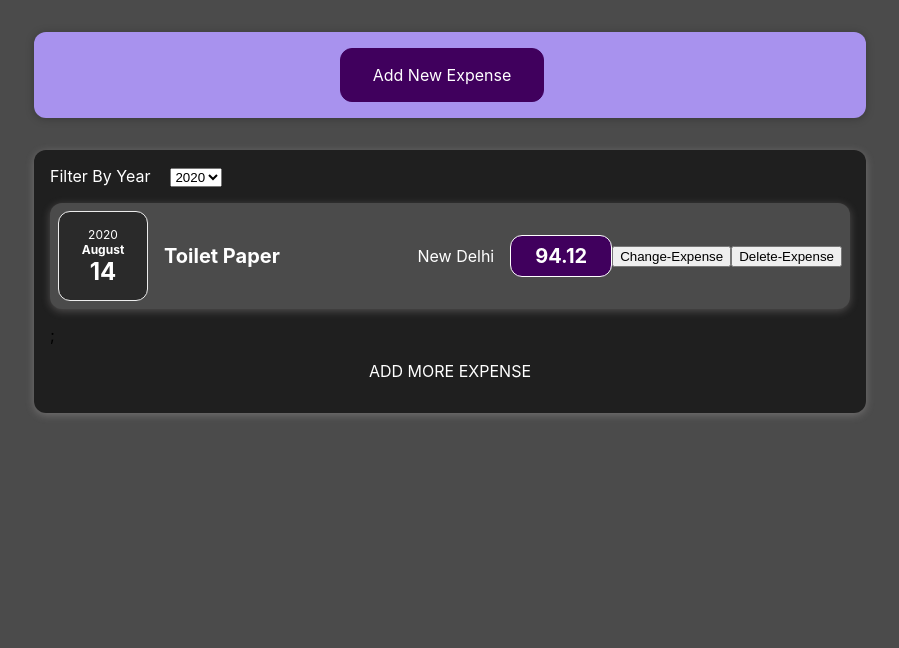
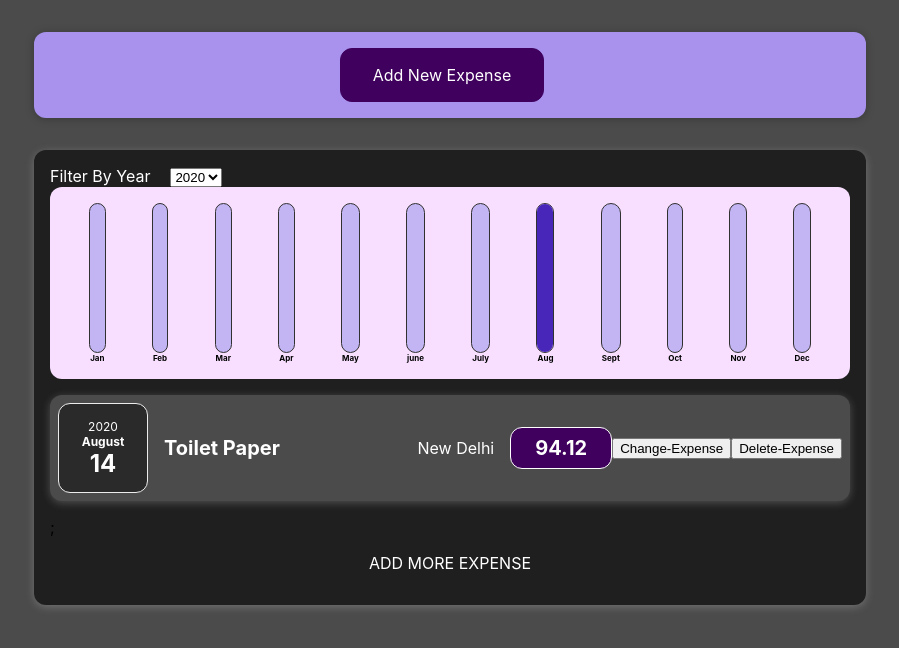
Before and after one commit to EshaGautam/React, a React (Create React App) app: page / in a window 1280 px wide. Shown: the top 648 px of the page, without its empty margins (190-1089 px from the left). Built offline with nearby package versions, Linux system fonts and the light colour scheme.

Commit message:
Added Dynamic style

```diff
--- /dev/null
+++ b/src/component/Chart/Chart.css
@@ -0,0 +1,9 @@
+.chart {
+  padding: 1rem;
+  border-radius: 12px;
+  background-color: #f8dfff;
+  text-align: center;
+  display: flex;
+  justify-content: space-around;
+  height: 10rem;
+}
--- /dev/null
+++ b/src/component/Chart/Chart.js
@@ -0,0 +1,27 @@
+import './Chart.css'
+import ChartBar from './ChartBar'
+
+function Chart(props){
+
+    let overallExpense =  props.dataPoints.map(dataPoints => dataPoints.value)
+    let maxvalue = Math.max(...overallExpense)
+
+
+
+    return(
+        <div className='chart'>
+         {props.dataPoints.map((dataPoints)=>(<ChartBar
+            key={dataPoints.label}
+            label={dataPoints.label}
+            value={dataPoints.value}
+            maxValue={maxvalue}
+             />
+
+         ))}
+       </div>
+    )
+
+
+}
+
+export default Chart
--- /dev/null
+++ b/src/component/Chart/ChartBar.js
@@ -0,0 +1,20 @@
+import './chartBar.css'
+
+function ChartBar(props){
+
+let heightOfBar = '0%';
+
+    if(props.maxValue > 0){
+         heightOfBar = Math.round((props.value/props.maxValue) *100) + '%'
+    }
+    return (
+      <div className="chart-bar ">
+        <div className='chart-bar__inner'>
+          <div className='chart-bar__fill' style={{height:heightOfBar}}></div>
+        </div>
+        <div className='chart-bar__label'>{props.label}</div>
+      </div>
+    );
+}
+
+export default ChartBar;
--- /dev/null
+++ b/src/component/Chart/chartBar.css
@@ -0,0 +1,30 @@
+.chart-bar {
+  height: 100%;
+  display: flex;
+  flex-direction: column;
+  align-items: center;
+}
+
+.chart-bar__inner {
+  height: 100%;
+  width: 100%;
+  border: 1px solid #313131;
+  border-radius: 12px;
+  background-color: #c3b4f3;
+  overflow: hidden;
+  display: flex;
+  flex-direction: column;
+  justify-content: flex-end;
+}
+
+.chart-bar__fill {
+  background-color: #4826b9;
+  width: 100%;
+  transition: all 0.3s ease-out;
+}
+
+.chart-bar__label {
+  font-weight: bold;
+  font-size: 0.5rem;
+  text-align: center;
+}
--- /dev/null
+++ b/src/component/Expenses/ExpenseChart.js
@@ -0,0 +1,32 @@
+import Chart from '../Chart/Chart'
+
+ function ExpenseChart(props){
+
+    const chartDataPoints = [
+        {label:"Jan" , value : 0},
+        {label:"Feb" , value : 0},
+        {label:"Mar" , value : 0},
+        {label:"Apr" , value : 0},
+        {label:"May" , value : 0},
+        {label:"june" , value : 0},
+        {label:"July" , value : 0},
+        {label:"Aug" , value : 0},
+        {label:"Sept" , value : 0},
+        {label:"Oct" , value : 0},
+        {label:"Nov" , value : 0},
+        {label:"Dec" , value : 0}
+    ]
+
+    for(let expense of props.expenses){
+        let expenseMonth = expense.date.getMonth()
+        chartDataPoints[expenseMonth].value += expense.amount;
+    }
+
+
+   return(
+    <Chart dataPoints = {chartDataPoints}/>
+   )
+ }
+
+
+ export default ExpenseChart
--- a/src/component/Expenses/ExpenseItem.js
+++ b/src/component/Expenses/ExpenseItem.js
@@ -4,7 +4,7 @@
  import ExpenseDate from './ExpenseDate';
  import ExpenseDetails from './ExpenseDetails';
  import Card from '../UI/Card';
-
+import './ExpenseList.css'
 function ExpenseItem(props){
 
   const [amount,setAmount] = useState(props.amount);
@@ -13,7 +13,7 @@
 
   const deleteExp =()=>{ console.log("Expense Deleted")}
     return (
-      <li>
+      <li className="expenses-list">
         <Card className="expense-item">
           <ExpenseDate date={props.date} />
           <ExpenseDetails
--- a/src/component/Expenses/Expenses.js
+++ b/src/component/Expenses/Expenses.js
@@ -3,6 +3,7 @@
 import Card from '../UI/Card';
 import { useState } from 'react';
 import ExpenseFilter from './ExpenseFilter';
+import ExpenseChart from './ExpenseChart'
 
 function Expenses(props){
 
@@ -20,6 +21,7 @@
     return (
       <Card className="expenses">
       <ExpenseFilter selected ={filteredYear} onYearChange={filterChangedHandler}/>
+      <ExpenseChart expenses={filteredExpenses}/>
       <ExpenseList items ={filteredExpenses}/>
       </Card>
     );
```
